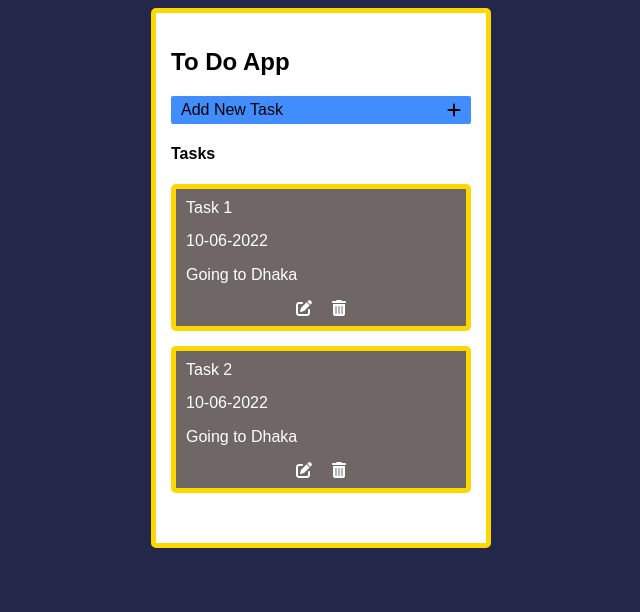
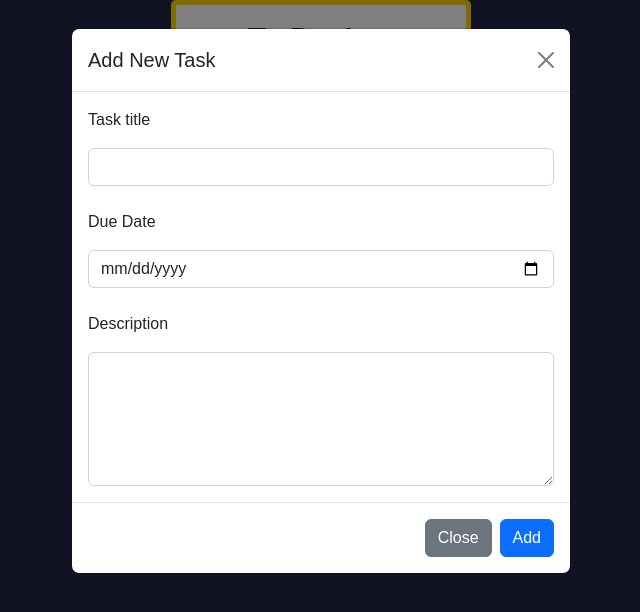
Before and after one commit to mazhars-git/To-Do-App, a plain HTML site: page index.html in a window 1280 px wide. Both pictures are taken after a click on the element "Add New Task". Shown: the whole page, without its empty margins (319-959 px from the left). Drawn offline with nearby package versions, Linux system fonts and the light colour scheme.

Commit message:
modal added

```diff
--- a/index.html
+++ b/index.html
@@ -5,17 +5,47 @@
      <meta charset="UTF-8">
      <meta http-equiv="X-UA-Compatible" content="IE=edge">
      <meta name="viewport" content="width=device-width, initial-scale=1.0">
+     <link rel="stylesheet" href="https://cdn.jsdelivr.net/npm/bootstrap@5.2.0-beta1/dist/css/bootstrap.min.css">
      <link rel="stylesheet" href="style.css">
      <title>To Do App</title>
  </head>
  <body>
      <div class="app">
-         <h2>To Do App</h2>
-         <div id="addNew">
+         <h2 class="text-center">To Do App</h2>
+         <div id="addNew" data-bs-toggle="modal" data-bs-target="#form">
              <span>Add New Task </span>
              <i class="fa-solid fa-plus"></i>
          </div>
-         <h4>Tasks</h4>
+         <h4 class="text-center">Tasks</h4>
+
+
+        <!-- Modal -->
+        <form class="modal fade" id="form" tabindex="-1" aria-labelledby="exampleModalLabel" aria-hidden="true">
+            <div class="modal-dialog">
+            <div class="modal-content">
+                <div class="modal-header">
+                <h5 class="modal-title" id="exampleModalLabel">Add New Task</h5>
+                <button type="button" class="btn-close" data-bs-dismiss="modal" aria-label="Close"></button>
+                </div>
+                <div class="modal-body">
+                    <p>Task title</p>
+                    <input class="form-control" type="text" name="" id="textInput">
+                    <br>
+                    <p>Due Date</p>
+                    <input class="form-control" type="date" name="" id="dateInput">
+                    <br>
+                    <p>Description</p>
+                    <textarea class="form-control" name="" id="textarea" cols="30" rows="5"></textarea>
+
+                </div>
+                <div class="modal-footer">
+                <button type="button" class="btn btn-secondary" data-bs-dismiss="modal">Close</button>
+                <button type="button" class="btn btn-primary">Add</button>
+                </div>
+            </div>
+            </div>
+        </form>
+
          <div id="tasks">
             <div>
                 <span>Task 1</span>
@@ -45,4 +75,5 @@
 
  </body>
     <script src="main.js"></script>
+    <script src="https://cdn.jsdelivr.net/npm/bootstrap@5.2.0-beta1/dist/js/bootstrap.bundle.min.js"></script>
  </html>
```
